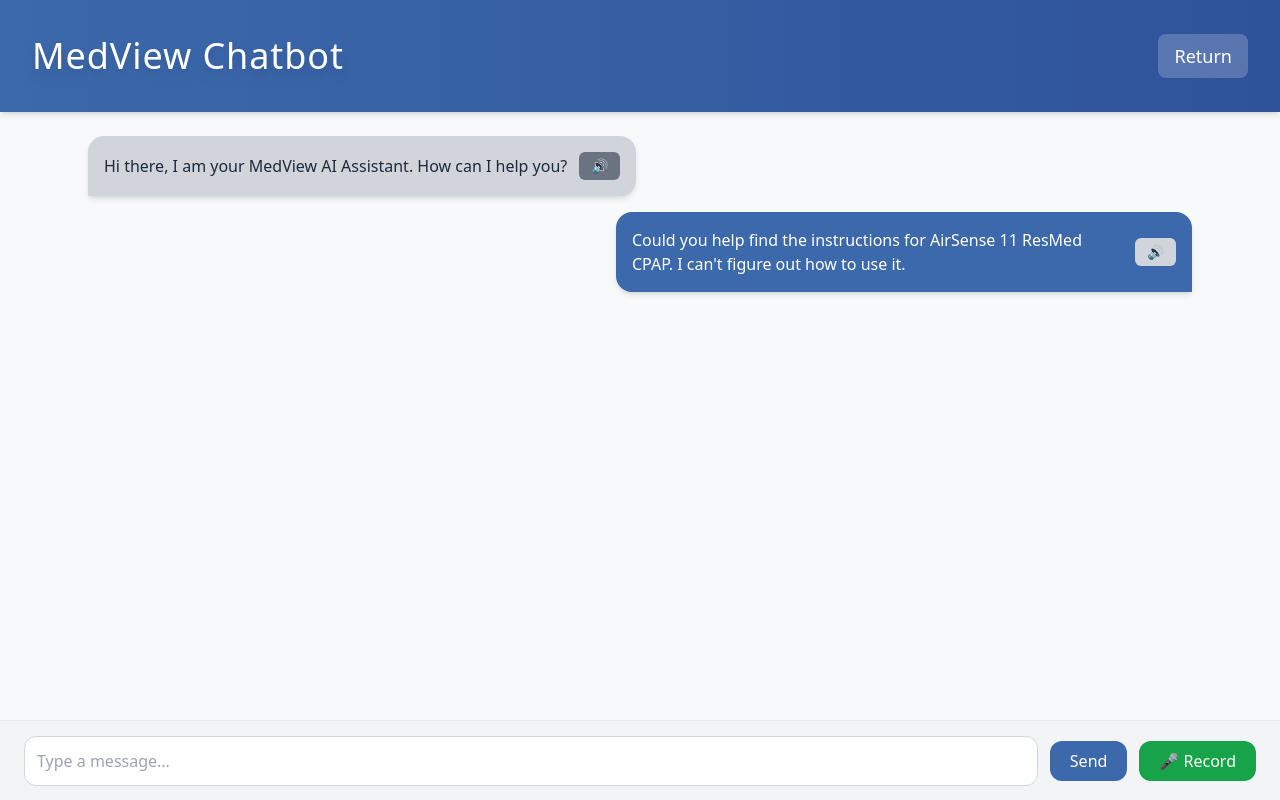
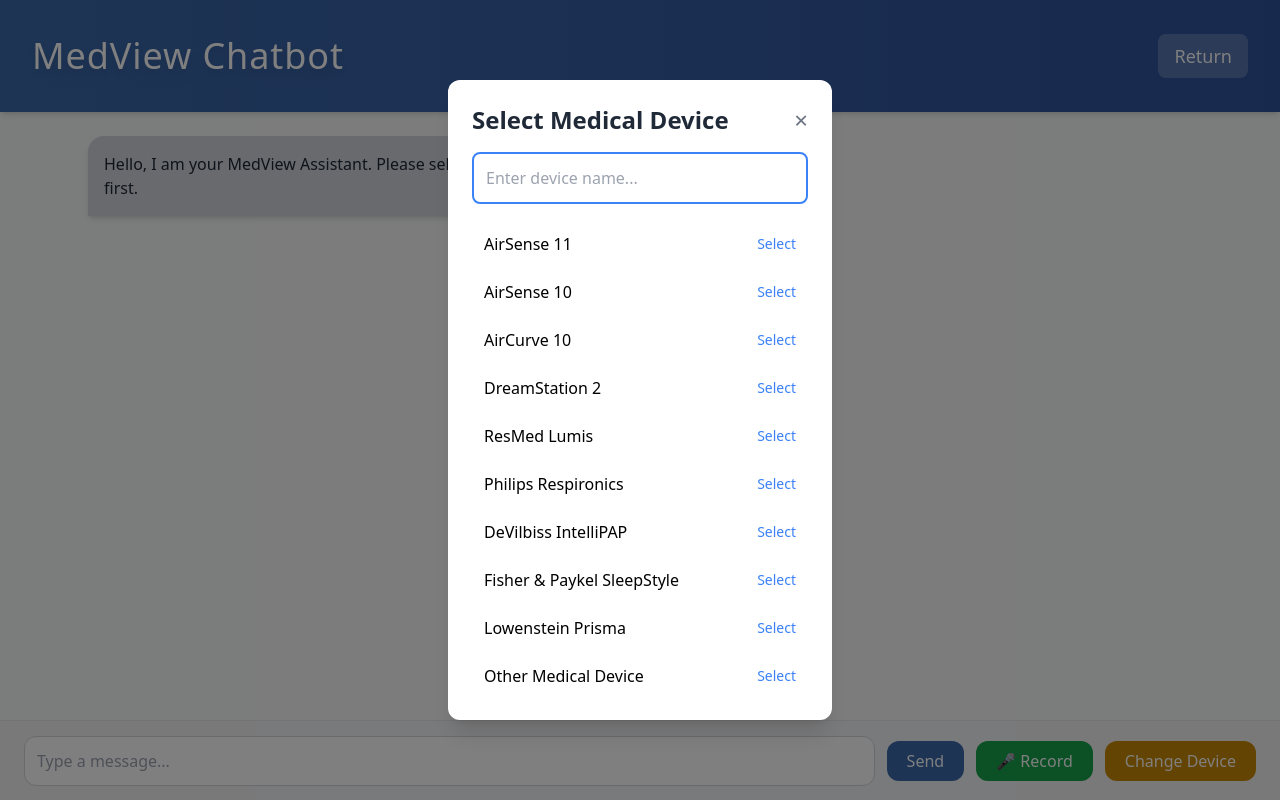
Before and after one commit to david-hp-0726/MedViewAISystem-Frontend, a React (Vite) app: page / in a window 1280 px wide. Built offline with nearby package versions, Linux system fonts and the light colour scheme.

Commit message:
Device name selection

```diff
--- a/src/App.tsx
+++ b/src/App.tsx
@@ -1,6 +1,6 @@
-import { useState } from "react";
-import "./index.css"; // Ensure Tailwind styles are loaded
-// import robot from "./public/robot.png";
+// App.tsx
+import { useState, useEffect } from "react";
+import "./index.css";
 import Chat from "./components/Chat";
 import Control from "./components/Control";
 
@@ -9,32 +9,66 @@
   content: string;
 };
 
+// Full device list (example)
+const deviceList = [
+  "AirSense 11",
+  "AirSense 10",
+  "AirCurve 10",
+  "DreamStation 2",
+  "ResMed Lumis",
+  "Philips Respironics",
+  "DeVilbiss IntelliPAP",
+  "Fisher & Paykel SleepStyle",
+  "Lowenstein Prisma",
+  "Other Medical Device"
+];
+
 function App() {
   const [messages, setMessages] = useState<Message[]>(fakeMessages);
+  const [showModal, setShowModal] = useState(true);
+  const [deviceType, setDeviceType] = useState<string>("");
+  const [searchTerm, setSearchTerm] = useState("");
+  const [filteredDevices, setFilteredDevices] = useState<string[]>([]);
+
+  // Device search functionality
+  useEffect(() => {
+    if (searchTerm.trim() === "") {
+      setFilteredDevices(deviceList);
+    } else {
+      const results = deviceList.filter(device =>
+        device.toLowerCase().includes(searchTerm.toLowerCase())
+      );
+      setFilteredDevices(results);
+    }
+  }, [searchTerm]);
+
   const handleSendMessage = (message: string) => {
-    setMessages((prevMessages) => [
-      ...prevMessages,
-      { role: "user", content: message },
-    ]);
+    setMessages((prev) => [...prev, { role: "user", content: message }]);
 
     setTimeout(() => {
-      setMessages((prevMessages) => [
-        ...prevMessages,
-        { role: "ai", content: "Server unavailable" },
+      setMessages((prev) => [
+        ...prev,
+        { role: "ai", content: deviceType
+          ? `Server response for ${deviceType}: [Mock response] Please try holding the power button for 3 seconds to restart the device.`
+          : "Please select your device first." }
       ]);
-    }, 1000); // 1000ms = 1 second
+    }, 1000);
   };
 
   return (
     <div className="flex flex-col h-screen w-full bg-[#F8F9FA] justify-between">
-      {/* Header with SVG Background */}
+      {/* Header */}
       <header className="h-28 flex items-center px-8 shadow-md text-white bg-gradient-to-r from-[#3C69AB] to-[#2F539B] justify-between">
-        {/* Logo / Title */}
-        <h1 className="text-4xl font-medium tracking-wide drop-shadow-lg">
-          MedView Chatbot
-        </h1>
-
-        {/* Return Link */}
+        <div className="flex items-center">
+          <h1 className="text-4xl font-medium tracking-wide drop-shadow-lg">
+            MedView Chatbot
+          </h1>
+          {deviceType && (
+            <span className="ml-4 text-lg bg-white/20 px-3 py-1 rounded-full">
+              Current Device: {deviceType}
+            </span>
+          )}
+        </div>
         <a
           className="text-lg font-light bg-white/20 px-4 py-2 rounded-lg hover:bg-white/30 transition-all duration-300"
           href="https://www.medviewsystems.com/"
@@ -49,7 +83,57 @@
       </div>
 
       {/* Control Input */}
-      <Control handleSendMessage={handleSendMessage} />
+      <Control
+        handleSendMessage={handleSendMessage}
+        onReopenModal={() => setShowModal(true)}
+      />
+
+      {/* Device Selection Modal */}
+      {showModal && (
+        <div className="fixed inset-0 bg-black bg-opacity-50 flex items-center justify-center">
+          <div className="bg-white p-6 rounded-xl shadow-xl w-96 max-h-[80vh] flex flex-col">
+            <div className="flex justify-between items-center mb-4">
+              <h2 className="text-2xl font-bold text-gray-800">Select Medical Device</h2>
+              <button
+                onClick={() => setShowModal(false)}
+                className="text-gray-500 hover:text-gray-700 text-2xl"
+              >
+                &times;
+              </button>
+            </div>
+
+            <input
+              type="text"
+              placeholder="Enter device name..."
+              className="w-full p-3 border-2 border-gray-200 rounded-lg focus:outline-none focus:border-blue-500 transition-colors"
+              value={searchTerm}
+              onChange={(e) => setSearchTerm(e.target.value)}
+              autoFocus
+            />
+
+            <div className="mt-4 overflow-y-auto flex-1">
+              {filteredDevices.map((device, index) => (
+                <button
+                  key={index}
+                  onClick={() => {
+                    setDeviceType(device);
+                    setShowModal(false);
+                  }}
+                  className="w-full p-3 text-left hover:bg-blue-50 rounded-lg transition-colors flex items-center"
+                >
+                  <span className="flex-1">{device}</span>
+                  <span className="text-blue-500 text-sm">Select</span>
+                </button>
+              ))}
+              {filteredDevices.length === 0 && (
+                <div className="text-gray-500 p-3 text-center">
+                  No matching devices found
+                </div>
+              )}
+            </div>
+          </div>
+        </div>
+      )}
     </div>
   );
 }
@@ -57,12 +141,7 @@
 const fakeMessages: Message[] = [
   {
     role: "ai",
-    content: "Hi there, I am your MedView AI Assistant. How can I help you?",
-  },
-  {
-    role: "user",
-    content:
-      "Could you help find the instructions for AirSense 11 ResMed CPAP. I can't figure out how to use it.",
+    content: "Hello, I am your MedView Assistant. Please select your device first.",
   },
 ];
 
--- a/src/components/Control.tsx
+++ b/src/components/Control.tsx
@@ -3,9 +3,10 @@
 
 interface ControlProps {
   handleSendMessage: (message: string) => void;
+  onReopenModal: () => void; // 添加一个新的 prop 来处理重新打开弹窗
 }
 
-function Control({ handleSendMessage }: ControlProps) {
+function Control({ handleSendMessage, onReopenModal }: ControlProps) {
   const [message, setMessage] = useState("");
   const [recordActive, setRecordActive] = useState(false);
   const recognitionRef = useRef<SpeechRecognition | null>(null);
@@ -82,6 +83,14 @@
           ⏹ Stop
         </button>
       )}
+
+      {/* Reopen Modal Button */}
+      <button
+        onClick={onReopenModal}
+        className="ml-3 px-5 py-2 bg-yellow-600 text-white font-medium rounded-xl hover:bg-yellow-700 transition-all"
+      >
+        Change Device
+      </button>
     </div>
   );
 }
```
